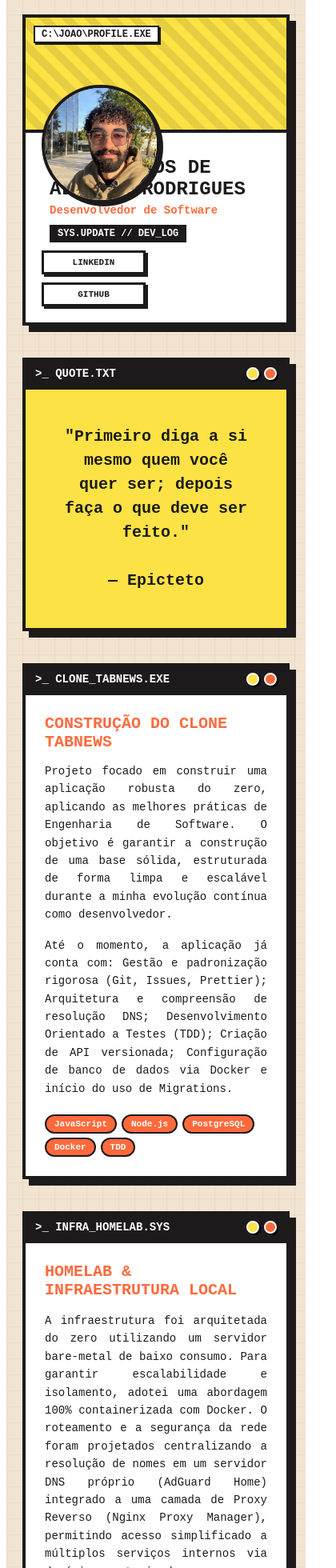
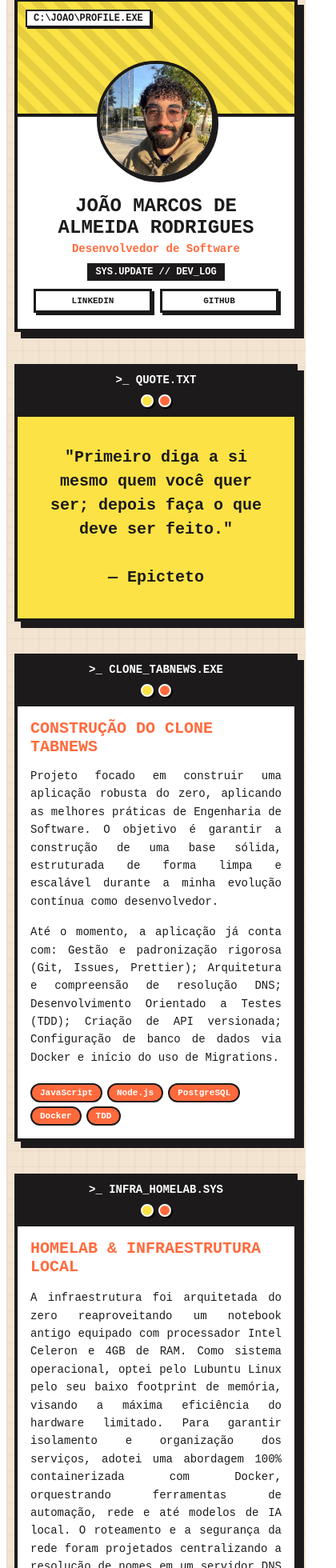
Before and after one commit to joaomarcosrd/clone-tabnews, a Next.js app: page / in a window 390 px wide. Shown: the part 30-1990 px from the top of the page at 80% size, 420 px wide, since content can reach past the window. Built offline with nearby package versions, Linux system fonts and the light colour scheme.

Commit message:
fix: ajusta responsividade mobile

```diff
--- a/pages/index.js
+++ b/pages/index.js
@@ -1,6 +1,70 @@
 export default function Home() {
   return (
+    <>
+      <style>{`
+        .main-wrapper {
+          padding: 40px 20px;
+        }
+        @media (max-width: 600px) {
+          .main-wrapper {
+            padding: 20px 10px !important;
+          }
+          .profile-area {
+            flex-direction: column !important;
+            align-items: center !important;
+            text-align: center !important;
+            padding-top: 0 !important;
+          }
+          .pic-container {
+            width: 100% !important;
+            height: auto !important;
+            display: flex !important;
+            justify-content: center !important;
+            margin-bottom: 10px !important;
+          }
+          .pic-img {
+            position: static !important;
+            margin-top: -70px !important;
+          }
+          .info-container {
+            padding-left: 0 !important;
+            align-items: center !important;
+            display: flex !important;
+            flex-direction: column !important;
+            min-width: 100% !important;
+          }
+          .btn-container {
+            flex-direction: row !important;
+            width: 100% !important;
+            justify-content: center !important;
+            align-items: center !important;
+          }
+          .btn-container a {
+            flex: 1 !important;
+          }
+          .window-top {
+            flex-direction: column !important;
+            gap: 10px !important;
+            text-align: center !important;
+          }
+          .diagram-row {
+            flex-direction: column !important;
+          }
+          .diagram-arrow {
+            transform: rotate(90deg) !important;
+            margin: 10px 0 !important;
+          }
+          .exp-box {
+            min-width: 100% !important;
+          }
+          .text-box {
+            padding: 16px !important;
+          }
+        }
+      `}</style>
+
       <div
+        className="main-wrapper"
         style={{
           backgroundColor: "#F3E4D1",
           backgroundImage:
@@ -9,11 +73,7 @@ export default function Home() {
           minHeight: "100vh",
           fontFamily: '"Courier New", Courier, monospace',
           color: "#1C1A1A",
-        padding: "40px 20px",
           boxSizing: "border-box",
-        display: "flex",
-        justifyContent: "center",
-        alignItems: "center",
         }}
       >
         <div style={{ maxWidth: "800px", margin: "0 auto", width: "100%" }}>
@@ -54,6 +114,7 @@ export default function Home() {
             </div>
 
             <div
+              className="profile-area"
               style={{
                 display: "flex",
                 padding: "20px",
@@ -61,8 +122,12 @@ export default function Home() {
                 flexWrap: "wrap",
               }}
             >
-            <div style={{ width: "160px", position: "relative" }}>
+              <div
+                className="pic-container"
+                style={{ width: "160px", position: "relative" }}
+              >
                 <img
+                  className="pic-img"
                   src="/perfil.jpg"
                   alt="João Marcos"
                   style={{
@@ -79,6 +144,7 @@ export default function Home() {
                 />
               </div>
               <div
+                className="info-container"
                 style={{
                   flex: "1",
                   paddingTop: "10px",
@@ -123,6 +189,7 @@ export default function Home() {
                 </div>
               </div>
               <div
+                className="btn-container"
                 style={{
                   display: "flex",
                   flexDirection: "column",
@@ -184,6 +251,7 @@ export default function Home() {
             }}
           >
             <div
+              className="window-top"
               style={{
                 background: "#1C1A1A",
                 color: "#FFFFFF",
@@ -228,7 +296,10 @@ export default function Home() {
                 ></span>
               </div>
             </div>
-          <div style={{ padding: "24px", background: "#FCE244" }}>
+            <div
+              className="text-box"
+              style={{ padding: "24px", background: "#FCE244" }}
+            >
               <p
                 style={{
                   fontSize: "20px",
@@ -256,6 +327,7 @@ export default function Home() {
             }}
           >
             <div
+              className="window-top"
               style={{
                 background: "#1C1A1A",
                 color: "#FFFFFF",
@@ -300,7 +372,7 @@ export default function Home() {
                 ></span>
               </div>
             </div>
-          <div style={{ padding: "24px" }}>
+            <div className="text-box" style={{ padding: "24px" }}>
               <h2
                 style={{
                   fontSize: "20px",
@@ -324,8 +396,8 @@ export default function Home() {
                 Projeto focado em construir uma aplicação robusta do zero,
                 aplicando as melhores práticas de Engenharia de Software. O
                 objetivo é garantir a construção de uma base sólida, estruturada
-              de forma limpa e escalável durante a minha evolução contínua como
-              desenvolvedor.
+                de forma limpa e escalável durante a minha evolução contínua
+                como desenvolvedor.
               </p>
               <p
                 style={{
@@ -376,6 +448,7 @@ export default function Home() {
             }}
           >
             <div
+              className="window-top"
               style={{
                 background: "#1C1A1A",
                 color: "#FFFFFF",
@@ -420,7 +493,7 @@ export default function Home() {
                 ></span>
               </div>
             </div>
-          <div style={{ padding: "24px" }}>
+            <div className="text-box" style={{ padding: "24px" }}>
               <h2
                 style={{
                   fontSize: "20px",
@@ -442,14 +515,18 @@ export default function Home() {
                   marginBottom: "16px",
                 }}
               >
-              A infraestrutura foi arquitetada do zero utilizando um servidor
-              bare-metal de baixo consumo. Para garantir escalabilidade e
-              isolamento, adotei uma abordagem 100% containerizada com Docker. O
-              roteamento e a segurança da rede foram projetados centralizando a
-              resolução de nomes em um servidor DNS próprio (AdGuard Home)
-              integrado a uma camada de Proxy Reverso (Nginx Proxy Manager),
-              permitindo acesso simplificado a múltiplos serviços internos via
-              domínios customizados.
+                A infraestrutura foi arquitetada do zero reaproveitando um
+                notebook antigo equipado com processador Intel Celeron e 4GB de
+                RAM. Como sistema operacional, optei pelo Lubuntu Linux pelo seu
+                baixo footprint de memória, visando a máxima eficiência do
+                hardware limitado. Para garantir isolamento e organização dos
+                serviços, adotei uma abordagem 100% containerizada com Docker,
+                orquestrando ferramentas de automação, rede e até modelos de IA
+                local. O roteamento e a segurança da rede foram projetados
+                centralizando a resolução de nomes em um servidor DNS próprio
+                (AdGuard Home) integrado a uma camada de Proxy Reverso (Nginx
+                Proxy Manager), permitindo acesso simplificado aos serviços
+                internos via domínios customizados.
               </p>
 
               <div
@@ -473,6 +550,7 @@ export default function Home() {
                 </div>
 
                 <div
+                  className="diagram-row"
                   style={{
                     display: "flex",
                     gap: "12px",
@@ -482,6 +560,7 @@ export default function Home() {
                   }}
                 >
                   <div
+                    className="exp-box"
                     style={{
                       flex: "1",
                       border: "3px solid #1C1A1A",
@@ -511,6 +590,7 @@ export default function Home() {
                   </div>
 
                   <div
+                    className="diagram-arrow"
                     style={{
                       display: "flex",
                       alignItems: "center",
@@ -523,6 +603,7 @@ export default function Home() {
                   </div>
 
                   <div
+                    className="exp-box"
                     style={{
                       flex: "1",
                       border: "3px solid #1C1A1A",
@@ -788,6 +869,7 @@ export default function Home() {
             }}
           >
             <div
+              className="exp-box"
               style={{
                 flex: "1",
                 background: "#F3E4D1",
@@ -830,12 +912,14 @@ export default function Home() {
               >
                 Atuação na manutenção e evolução de um sistema de gestão de
                 veículos utilizado por transportadoras e empresas de coleta de
-              resíduos. Implementação de sistema de auditoria/logs, refatoração
-              de telas do frontend e correção de funcionalidades legadas.
+                resíduos. Implementação de sistema de auditoria/logs,
+                refatoração de telas do frontend e correção de funcionalidades
+                legadas.
               </p>
             </div>
 
             <div
+              className="exp-box"
               style={{
                 flex: "1",
                 background: "#F3E4D1",
@@ -876,13 +960,15 @@ export default function Home() {
                   margin: "0",
                 }}
               >
-              Criação e gestão de anúncios em plataformas de e-commerce (Mercado
-              Livre, Magalu). Responsável pela gestão de estoque e definição de
-              estratégias de anúncio para os produtos das lojas online.
+                Criação e gestão de anúncios em plataformas de e-commerce
+                (Mercado Livre, Magalu). Responsável pela gestão de estoque e
+                definição de estratégias de anúncio para os produtos das lojas
+                online.
               </p>
             </div>
           </div>
         </div>
       </div>
+    </>
   );
 }
```
Lines whose indentation alone changed are shown as unchanged.
